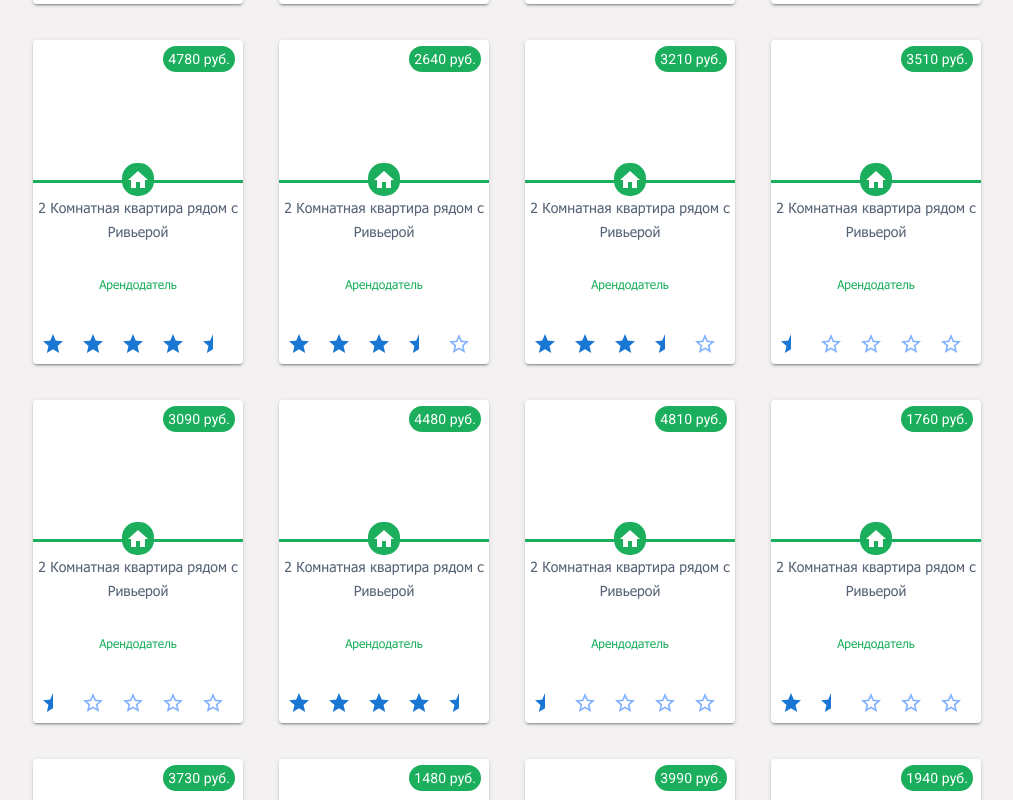
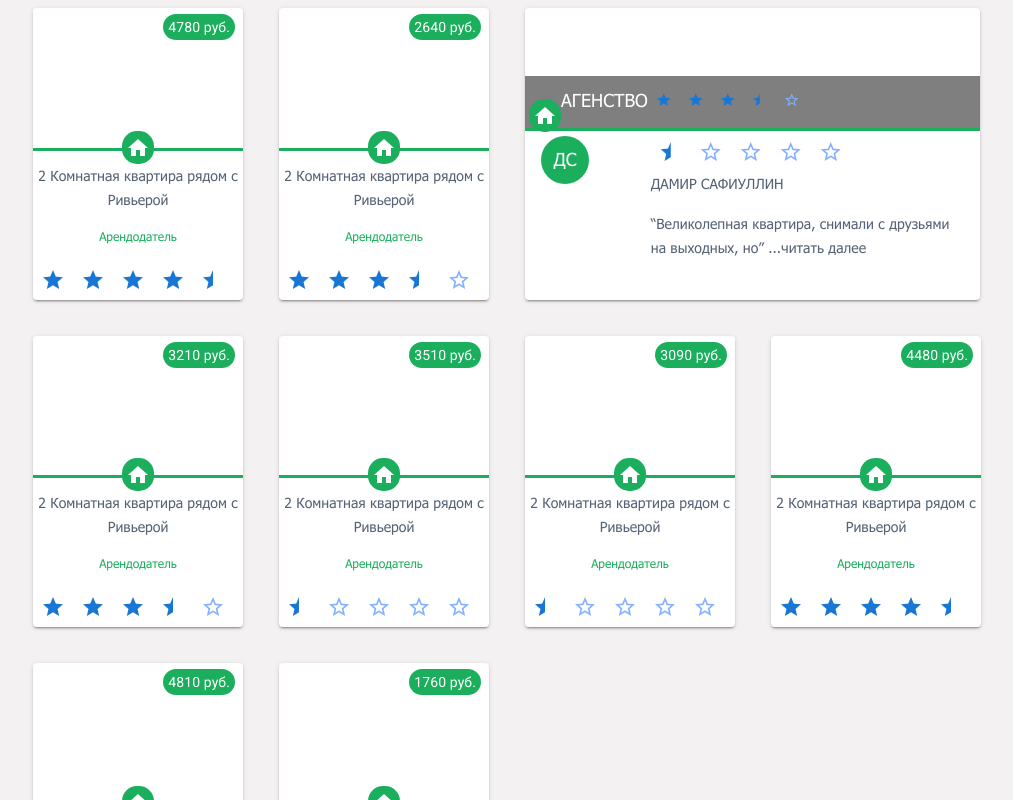
Before and after one commit to mancu1/bookish-giggle, a Vue app: page / in a window 1280 px wide. Shown: the part 900-1700 px from the top of the page, without its empty margins (133-1146 px from the left). Built offline with nearby package versions, Linux system fonts and the light colour scheme; a web font is replaced by a local one.

Commit message:
Sub page and popup

```diff
--- a/src/App.vue
+++ b/src/App.vue
@@ -5,7 +5,9 @@
       <HelloWorld />
       <SelectedBar />
       <OrdersGrid />
+      <LastScreen />
     </v-content>
+    <LoginPopup />
   </v-app>
 </template>
 
@@ -14,11 +16,15 @@ import HelloWorld from "./components/FirstScreen";
 import Header from "./components/Header/Header";
 import SelectedBar from "./components/SelectedBar";
 import OrdersGrid from "./components/MainPart/OrdersGrid";
+import LastScreen from "./components/LastScreen";
+import LoginPopup from "./components/LoginPopup";
 
 export default {
   name: "App",
 
   components: {
+    LoginPopup,
+    LastScreen,
     OrdersGrid,
     SelectedBar,
     Header,
--- a/src/components/Header/Header.vue
+++ b/src/components/Header/Header.vue
@@ -30,10 +30,15 @@
         >
         </v-text-field>
       </div>
-      <div style="color: #7a4999">
-        <v-btn color="#7a4999" dark>
+      <div v-if="!isLogin">
+        <v-btn color="#7a4999" dark @click="openPopup">
           <v-icon>mdi-login</v-icon>
           <span>Вход</span>
+        </v-btn>
+      </div>
+      <div v-else>
+        <v-btn @click="isLogin = false">
+          <span>{{ name }}</span>
         </v-btn>
       </div>
     </div>
@@ -42,7 +47,25 @@
 
 <script>
 export default {
-  name: "Header"
+  name: "Header",
+  computed: {
+    isLogin: {
+      get() {
+        return this.$store.state.login;
+      },
+      set(newVal) {
+        this.$store.commit("setLogin", newVal);
+      }
+    },
+    name() {
+      return this.$store.state.name;
+    }
+  },
+  methods: {
+    openPopup() {
+      this.$store.commit("setPopup", true);
+    }
+  }
 };
 </script>
 
--- /dev/null
+++ b/src/components/LastScreen.vue
@@ -0,0 +1,41 @@
+<template>
+  <v-img :src="require('../assets/lastScreen.png')">
+    <v-container>
+      <v-row class="text-center">
+        <v-col class="mt-12 mb-2">
+          <h1 style="color: white" class="display-2 font-weight-bold mb-3">
+            Подпишитесь на нашу рассылку!
+          </h1>
+        </v-col>
+
+        <v-col class="mb-5" cols="12">
+          <v-row>
+            <v-spacer />
+            <v-text-field
+              label="Укажите вашу почту"
+              dark
+              dense
+              rounded
+              filled
+              prepend-inner-icon="mdi-email-outline"
+              append-outer-icon="mdi-send"
+            />
+            <v-spacer />
+          </v-row>
+        </v-col>
+      </v-row>
+      <div
+        class="my-2"
+        style="height: 1px;background-color: rgba(255,255,255,0.11)"
+      />
+    </v-container>
+  </v-img>
+</template>
+
+<script>
+export default {
+  name: "LastScreen"
+};
+</script>
+
+<style scoped></style>
--- /dev/null
+++ b/src/components/LoginPopup.vue
@@ -0,0 +1,67 @@
+<template>
+  <v-dialog v-model="popup" max-width="600px">
+    <v-card>
+      <v-card-title>
+        <span class="headline">
+          ВХОД И РЕГИСТРАЦИЯ
+        </span>
+      </v-card-title>
+      <v-card-text>
+        <v-container>
+          <v-row>
+            <v-col cols="12">
+              <v-text-field v-model="name" label="Email*" required />
+            </v-col>
+            <v-col cols="12">
+              <v-text-field label="Password*" type="password" required />
+            </v-col>
+          </v-row>
+        </v-container>
+      </v-card-text>
+      <v-card-actions>
+        <v-spacer />
+        <div class="ma-auto">
+          <v-btn color="purple darken-2" dark @click="login">Продолжить</v-btn>
+        </div>
+        <v-spacer />
+      </v-card-actions>
+    </v-card>
+  </v-dialog>
+</template>
+
+<script>
+export default {
+  name: "LoginPopup",
+  data() {
+    return {
+      pop: false
+    };
+  },
+  computed: {
+    popup: {
+      get() {
+        return this.$store.state.popup;
+      },
+      set(newVal) {
+        this.$store.commit("setPopup", newVal);
+      }
+    },
+    name: {
+      get() {
+        return this.$store.state.name;
+      },
+      set(newName) {
+        this.$store.commit("setName", newName);
+      }
+    }
+  },
+  methods: {
+    login() {
+      this.$store.commit("setLogin", true);
+      this.popup = false;
+    }
+  }
+};
+</script>
+
+<style scoped></style>
--- /dev/null
+++ b/src/components/MainPart/Comment.vue
@@ -0,0 +1,84 @@
+<template>
+  <v-card router to="">
+    <v-img
+      :src="require('../../assets/longComment.png')"
+      class="justify-end align-end"
+    >
+      <v-row class="mt-4" style="background-color: rgba(1,1,1,0.5)">
+        <div class="ml-12">
+          <p>
+            <span class="Text-Style-8">
+              АГЕНСТВО
+            </span>
+          </p>
+        </div>
+        <v-rating
+          class="mt-2"
+          small
+          half-icon="mdi-star-half"
+          half-increments
+          :value="Math.random() * 5"
+        />
+      </v-row>
+    </v-img>
+
+    <div style="background-color: #1baf5d; height: 3px" />
+    <v-row>
+      <div
+        style="background-color: #1baf5d; border-radius: 15px; z-index: 1"
+        class="pa-1 mt-n5 ml-4"
+      >
+        <v-icon dark>mdi-home</v-icon>
+      </div>
+      <v-spacer />
+    </v-row>
+    <v-flex class="d-grid grid-2">
+      <v-avatar class="ml-4 mt-4" color="#1baf5d">
+        <span class="Text-Style-3">ДС</span>
+      </v-avatar>
+      <v-col>
+        <v-rating
+          half-icon="mdi-star-half"
+          half-increments
+          :value="Math.random() * 5"
+        />
+        <p>
+          <span class="Text-Style">
+            {{ order.user }}
+          </span>
+        </p>
+        <p>
+          <span class="Text-Style-11">
+            {{ order.name }}
+          </span>
+        </p>
+      </v-col>
+    </v-flex>
+  </v-card>
+</template>
+
+<script>
+export default {
+  name: "Comment",
+  data() {
+    return {
+      order: {
+        name:
+          "“Великолепная квартира, снимали с друзьями на выходных, но” ...читать далее",
+        user: "ДАМИР САФИУЛЛИН",
+        rate: 3.5,
+        cost: "1000 руб."
+      }
+    };
+  }
+};
+</script>
+
+<style scoped>
+.d-grid {
+  display: grid;
+}
+.grid-2 {
+  grid-template-columns: 1fr 3fr;
+}
+</style>
--- a/src/components/MainPart/Order.vue
+++ b/src/components/MainPart/Order.vue
@@ -23,12 +23,12 @@
       </div>
       <v-spacer />
     </v-row>
-    <p class="text-center">
+    <p class="text-center my-0">
       <span class="Text-Style">
         {{ order.name }}
       </span>
     </p>
-    <p class="text-center">
+    <p class="text-center my-0">
       <span class="Text-Style-2">
         {{ order.user }}
       </span>
--- a/src/components/MainPart/OrdersGrid.vue
+++ b/src/components/MainPart/OrdersGrid.vue
@@ -3,11 +3,13 @@
     <v-row>
       <v-spacer />
       <div class="d-grid col-temp-4">
-        <Order style="width: 210px" v-for="n in count" v-bind:key="n" />
+        <Order style="width: 210px" v-for="n in count / 2" v-bind:key="n" />
+        <Comment class="long-grid-cell" style="width: 455px" />
+        <Order style="width: 210px" v-for="n in count / 2" v-bind:key="n" />
       </div>
       <v-spacer />
     </v-row>
-    <v-row class="mt-10">
+    <v-row class="my-12">
       <v-btn class="ma-auto" text @click="loadMore">
         <span>
           Загрузить еще...
@@ -19,17 +21,18 @@
 
 <script>
 import Order from "./Order";
+import Comment from "./Comment";
 export default {
   name: "OrdersGrid",
-  components: { Order },
+  components: { Comment, Order },
   data() {
     return {
-      count: 16
+      count: 12
     };
   },
   methods: {
     loadMore() {
-      this.count += 16;
+      this.count += 12;
     }
   }
 };
@@ -43,4 +46,7 @@ export default {
   grid-template-columns: repeat(4, 1fr);
   grid-gap: 36px;
 }
+.long-grid-cell {
+  grid-column-start: span 2;
+}
 </style>
--- a/src/store/index.js
+++ b/src/store/index.js
@@ -4,8 +4,22 @@ import Vuex from "vuex";
 Vue.use(Vuex);
 
 export default new Vuex.Store({
-  state: {},
-  mutations: {},
+  state: {
+    popup: false,
+    login: false,
+    name: " "
+  },
+  mutations: {
+    setPopup(state, popupVal) {
+      state.popup = popupVal;
+    },
+    setLogin(state, loginVal) {
+      state.login = loginVal;
+    },
+    setName(state, Name) {
+      state.name = Name;
+    }
+  },
   actions: {},
   modules: {}
 });
```
Also changed, not shown: src/assets/lastScreen.png (added), src/assets/longComment.png (added).
